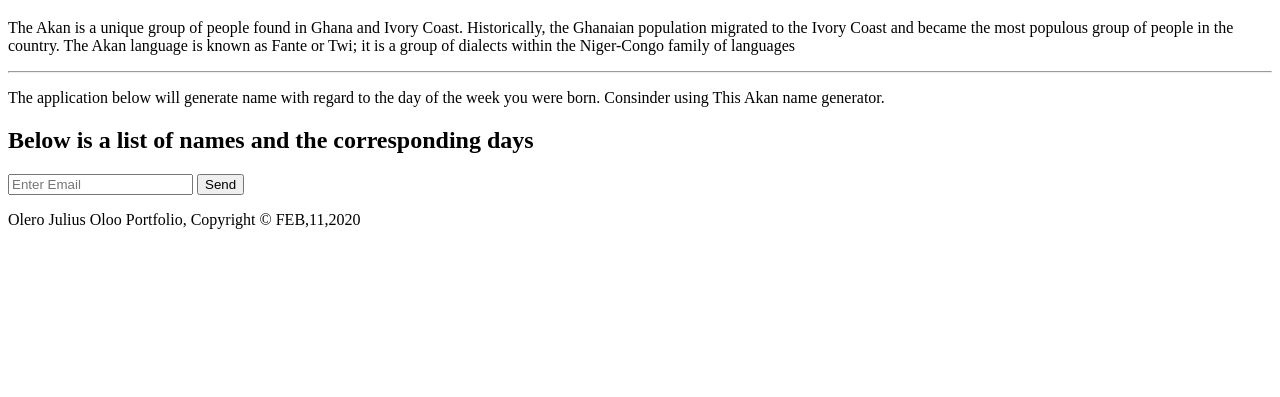
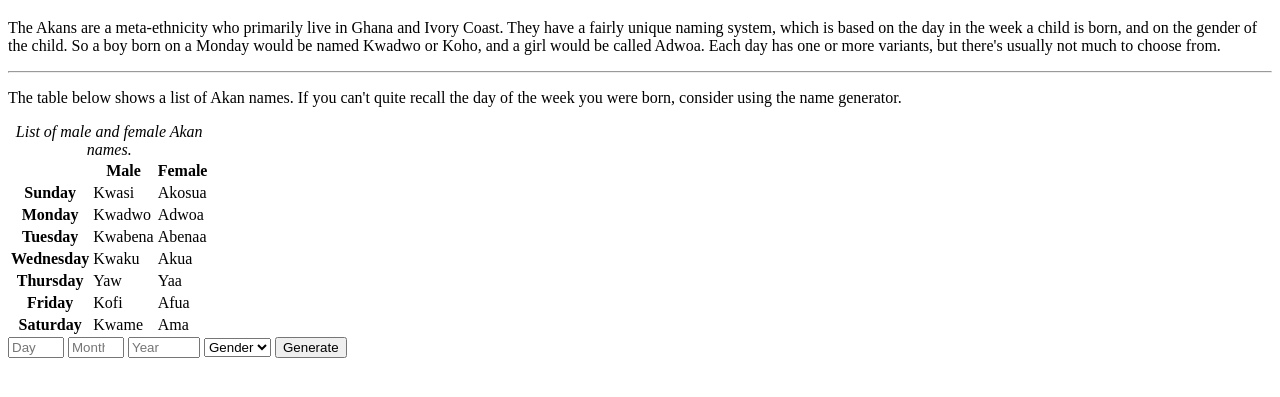
Before and after one commit to OlooJulius/akan_name_generator, a plain HTML site: page index.html in a window 1280 px wide. Shown: the part 61-458 px from the top of the page. Drawn offline with Linux system fonts and the light colour scheme.

Commit message:
It will add initial sturcture to the index.html file

```diff
--- a/index.html
+++ b/index.html
@@ -3,51 +3,119 @@
 <head>
     <meta charset="UTF-8">
     <meta name="viewport" content="width=device-width, initial-scale=1.0">
-    <link href="css/bootstrap.css" rel="stlyesheet"  type="text/css" media="all"/>
-    <title>Akan Name Generator</title>
+    <title>Akan Name</title>
 </head>
 <body>
-    <header>
-        <div class="container">
-            <div class="jumbotron">
-                <h1><span class="highlight">Akan</span> Name Generator</h1>
-                <p>
-                    The Akan is a unique group of people found in Ghana and Ivory Coast. Historically, the Ghanaian population migrated to the Ivory Coast and became the most populous group of people in the country. The Akan language is known as Fante
-                     or Twi; it is a group of dialects within the Niger-Congo family of languages
-                </p>
-                <hr/>
-                <p>The application below will generate name with regard to the day of the week you were born.
-                    Consinder using This Akan name generator. </p>
-            </div>
+    <div class="container">
+        <div class="jumbotron">
+          <h1>Akan Name Generator</h1>
+          <p>
+            The Akans are a meta-ethnicity who primarily live in Ghana and Ivory
+            Coast. They have a fairly unique naming system, which is based on the
+            day in the week a child is born, and on the gender of the child. So a
+            boy born on a Monday would be named Kwadwo or Koho, and a girl would
+            be called Adwoa. Each day has one or more variants, but there's
+            usually not much to choose from.
+          </p>
+          <hr class="my-4" />
+          <p>
+            The table below shows a list of Akan names. If you can't quite recall
+            the day of the week you were born, consider using the name generator.
+          </p>
         </div>
-    </header>
-
-
-    <section id="sieze">
-        <div class="container">
-            <h1>Below is a list of names and the corresponding days </h1>
-            <form>
-                <input type="email" placeholder="Enter Email">
-                <button type="submit" class="button_1">Send</button>
+        <div class="row">
+          <div class="col-md-8">
+            <table class="table table-striped">
+              <caption>
+                <em>List of male and female Akan names.</em>
+              </caption>
+              <thead>
+                <tr>
+                  <td>&nbsp;</td>
+                  <th>Male</th>
+                  <th>Female</th>
+                </tr>
+              </thead>
+              <tbody>
+                <tr>
+                  <th>Sunday</th>
+                  <td>Kwasi</td>
+                  <td>Akosua</td>
+                </tr>
+                <tr>
+                  <th>Monday</th>
+                  <td>Kwadwo</td>
+                  <td>Adwoa</td>
+                </tr>
+                <tr>
+                  <th>Tuesday</th>
+                  <td>Kwabena</td>
+                  <td>Abenaa</td>
+                </tr>
+                <tr>
+                  <th>Wednesday</th>
+                  <td>Kwaku</td>
+                  <td>Akua</td>
+                </tr>
+                <tr>
+                  <th>Thursday</th>
+                  <td>Yaw</td>
+                  <td>Yaa</td>
+                </tr>
+                <tr>
+                  <th>Friday</th>
+                  <td>Kofi</td>
+                  <td>Afua</td>
+                </tr>
+                <tr>
+                  <th>Saturday</th>
+                  <td>Kwame</td>
+                  <td>Ama</td>
+                </tr>
+              </tbody>
+            </table>
+          </div>
+          <div class="col-md-4">
+            <form action="#" onsubmit="deriveAkanName()">
+              <input
+                class="form-control"
+                type="number"
+                min="1"
+                max="31"
+                name="day"
+                placeholder="Day"
+                required
+              />
+              <input
+                class="form-control"
+                type="number"
+                min="1"
+                max="12"
+                name="month"
+                placeholder="Month"
+                required
+              />
+              <input
+                class="form-control"
+                type="number"
+                min="1920"
+                max="2019"
+                name="year"
+                placeholder="Year"
+                required
+              />
+              <select class="form-control" id="gender" name="gender">
+                <option disabled selected>Gender</option>
+                <option>Male</option>
+                <option>Female</option>
+              </select>
+              <button class="btn btn-block btn-outline-dark" type="submit">
+                Generate
+              </button>
             </form>
+          </div>
         </div>
-    </section>
-
-    <section id="main">
-        <div class="container">
-            <article id="main-col">
-
-            </article>
-
-            <aside id="sidebar">
-                <div>
-                </div>
-            </aside>
-        </div>
-    </section>
-
-    <footer>
-        <p>Olero Julius Oloo Portfolio, Copyright &copy; FEB,11,2020</p>
-    </footer>
+      </div>
+    </body>
 </body>
 </html>
```
